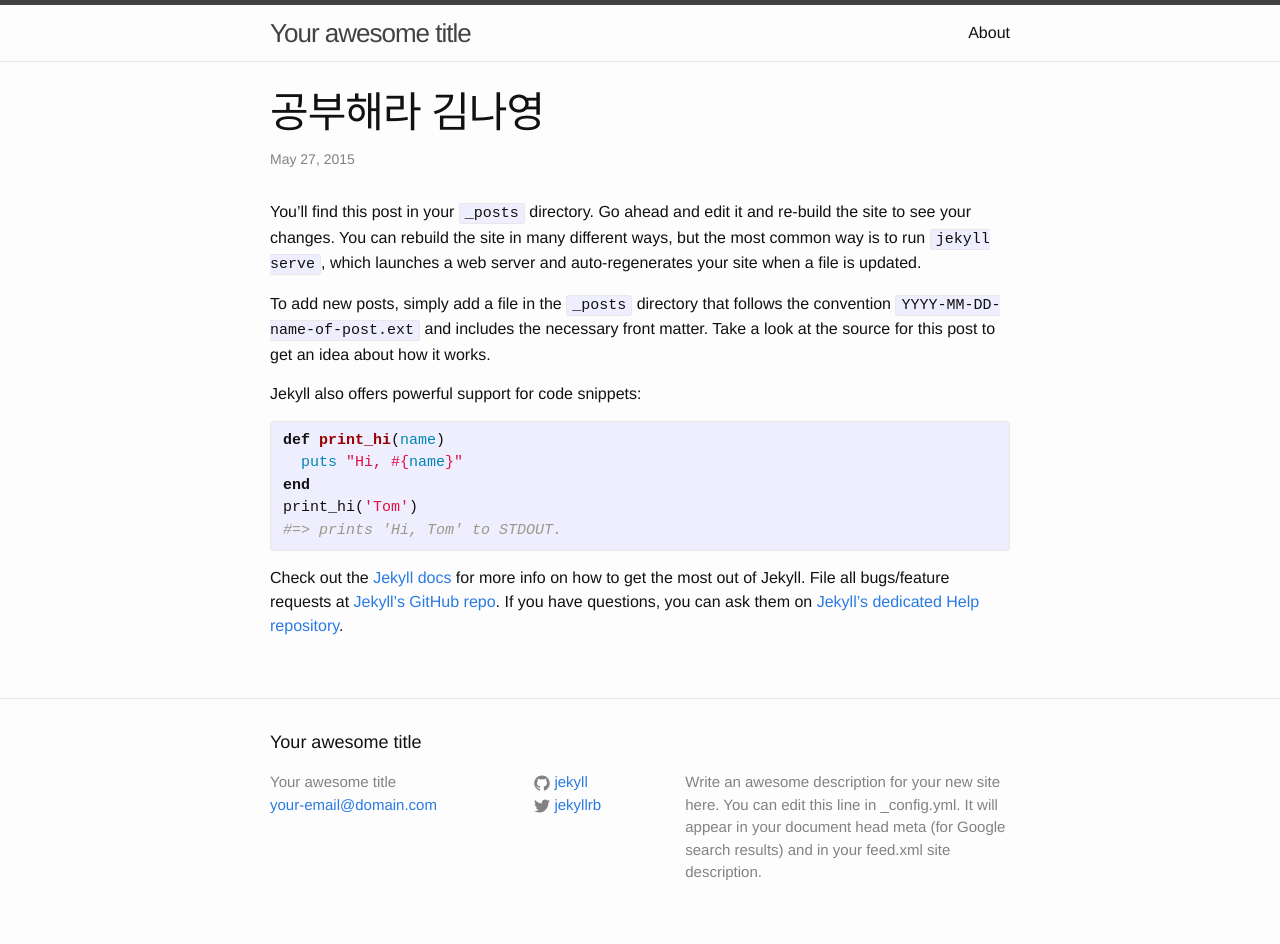
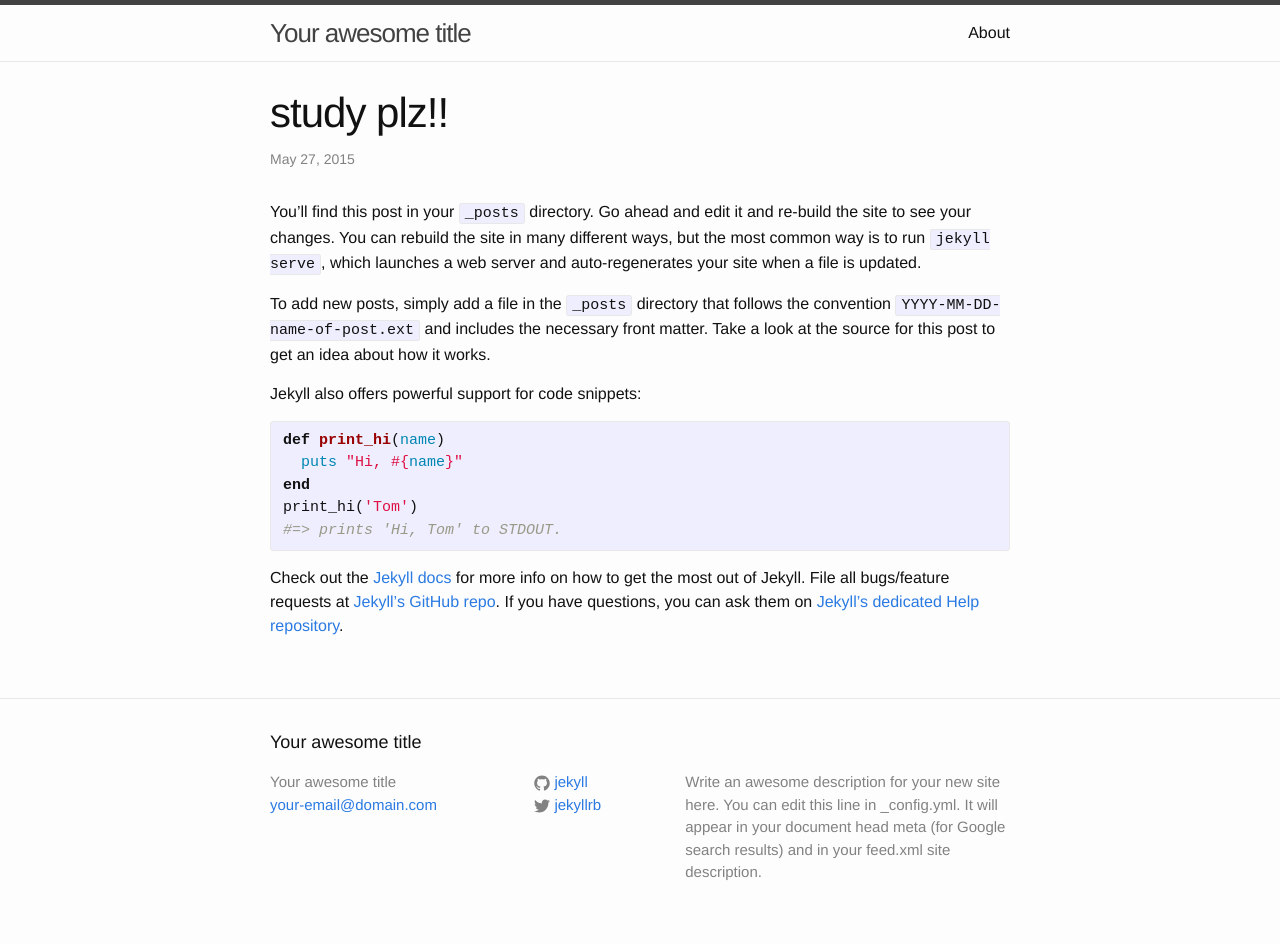
Before and after one commit to morinori/morinori.github.com, a Jekyll site: the page built from _posts/2015-05-27-nayoung.markdown, in a window 1280 px wide. Built offline with Jekyll 4.4.1, drawn with Linux system fonts in a browser that asks for light colours.

Commit message:
initialize blog2

```diff
--- a/_posts/2015-05-27-nayoung.markdown
+++ b/_posts/2015-05-27-nayoung.markdown
@@ -1,6 +1,6 @@
 ---
 layout: post
-title:  "공부해라 김나영"
+title:  "study plz!!"
 date:   2015-05-27 01:53:24
 categories: jekyll update
 ---
```
